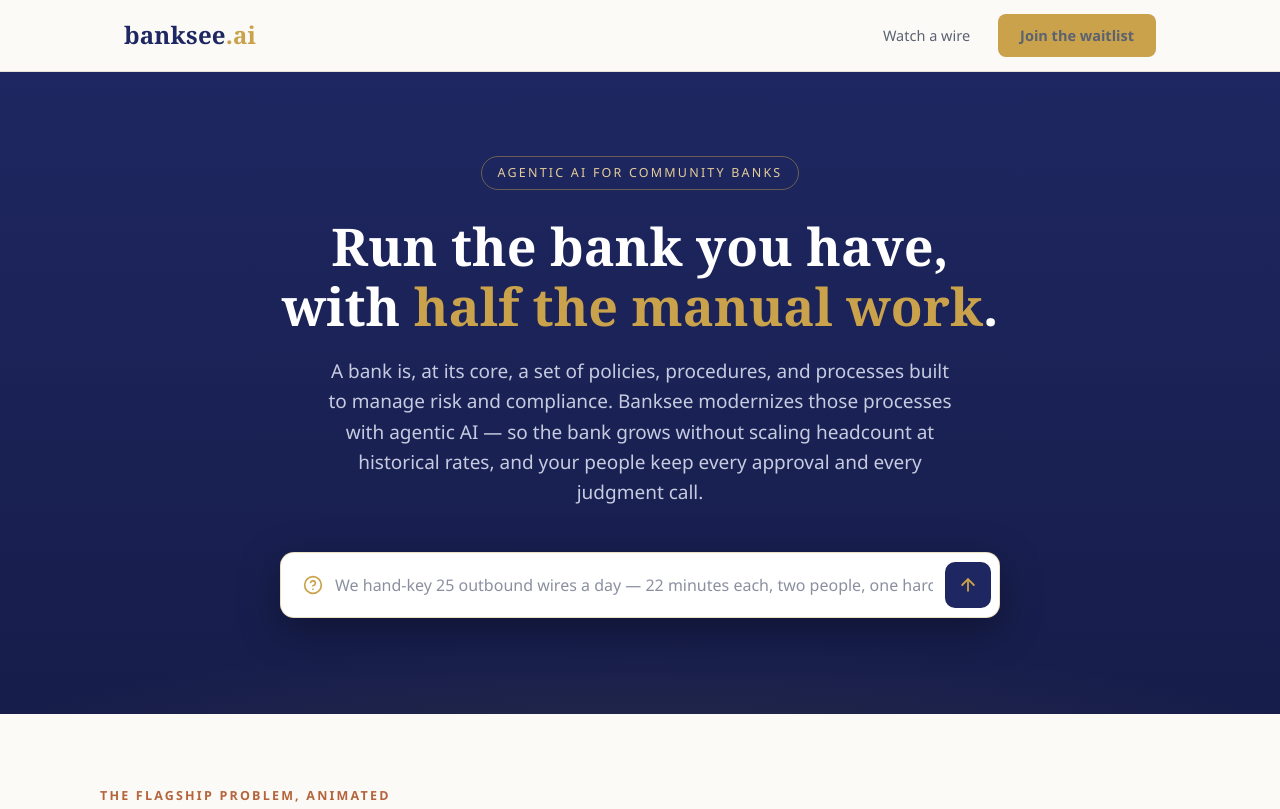
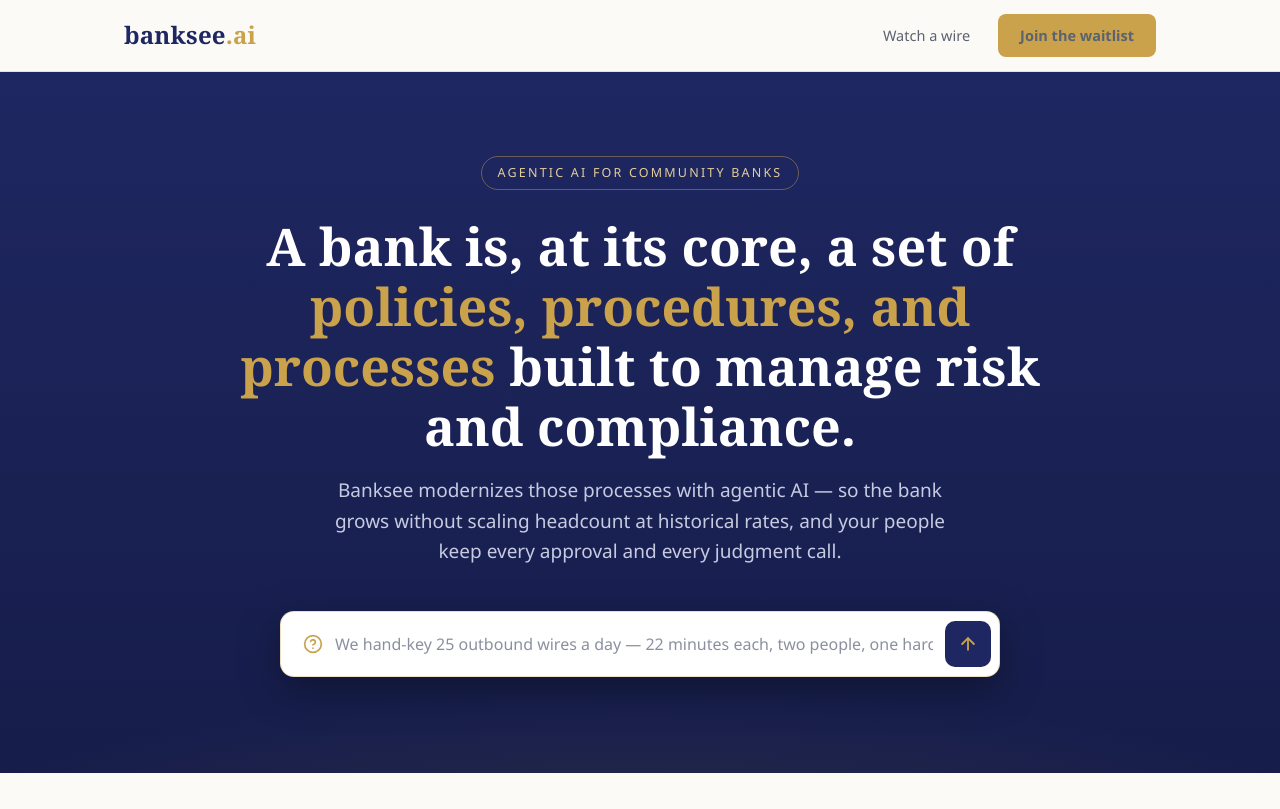
Before and after one commit to raysonallan/banksee-site, a plain HTML site: page index.html in a window 1280 px wide. Shown: the top 809 px of the page. Drawn offline with Linux system fonts and the light colour scheme.

Commit message:
Promote first subline sentence to headline

```diff
--- a/index.html
+++ b/index.html
@@ -239,9 +239,8 @@
 
 <header class="hero" id="top">
   <div class="eyebrow">Agentic AI for community banks</div>
-  <h1>Run the bank you have,<br>with <em>half the manual work</em>.</h1>
-  <p class="sub">A bank is, at its core, a set of policies, procedures, and processes built to manage risk
-     and compliance. Banksee modernizes those processes with agentic AI — so the bank grows without scaling
+  <h1>A bank is, at its core, a set of <em>policies, procedures, and processes</em> built to manage risk and compliance.</h1>
+  <p class="sub">Banksee modernizes those processes with agentic AI — so the bank grows without scaling
      headcount at historical rates, and your people keep every approval and every judgment call.</p>
 
   <div class="prompt-wrap">
```
